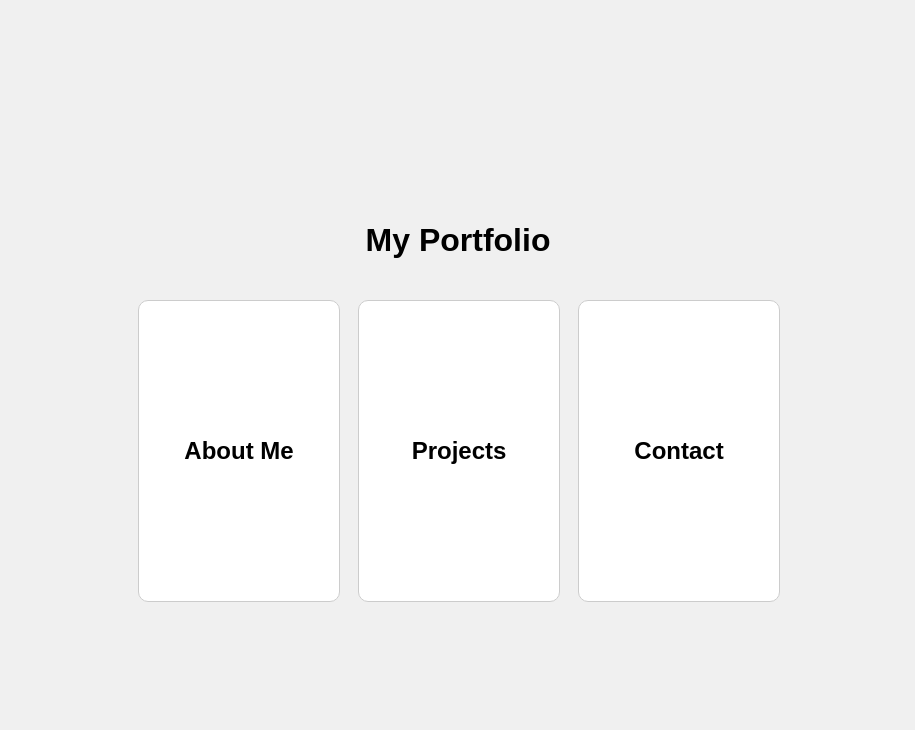
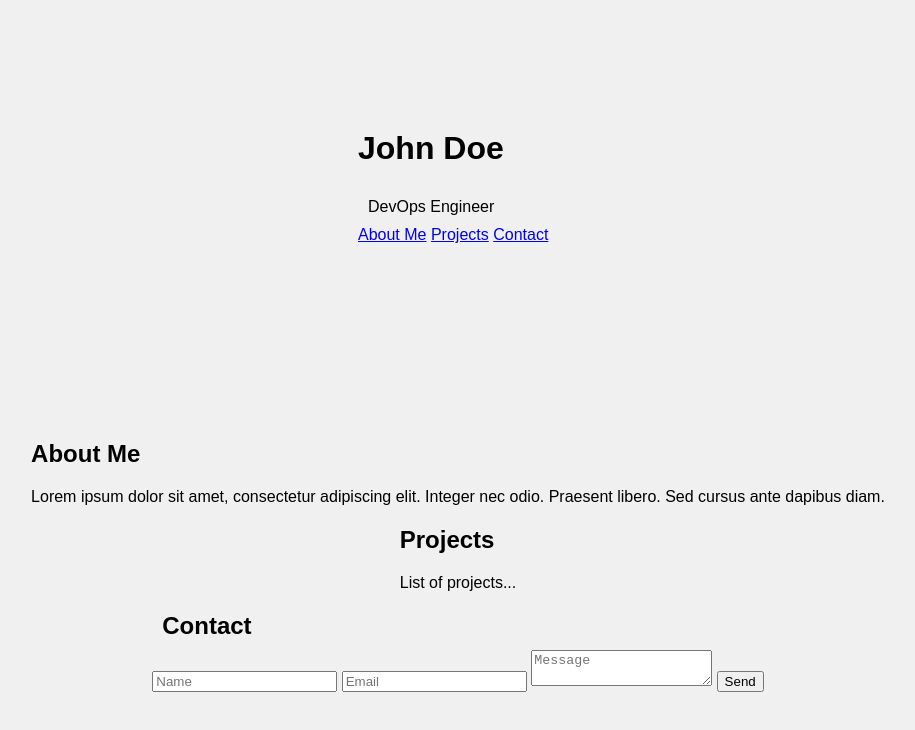
Before and after one commit to tshivanshu358/tshivanshu358.github.io, a plain HTML site: page index.html in a window 1280 px wide. Shown: the whole page, without its empty margins (182-1097 px from the left). Drawn offline with Linux system fonts and the light colour scheme; files that its build step writes are made by us from their sources.

Commit message:
Update index.html

```diff
--- a/index.html
+++ b/index.html
@@ -3,45 +3,42 @@
 <head>
     <meta charset="UTF-8">
     <meta name="viewport" content="width=device-width, initial-scale=1.0">
-    <title>Portfolio</title>
+    <title>3D Portfolio</title>
     <link rel="stylesheet" href="styles.css">
 </head>
 <body>
-    <header>
-        <h1>My Portfolio</h1>
-    </header>
-    <section class="cards">
+    <div class="container">
         <div class="card">
-            <div class="card-inner">
-                <div class="card-front">
-                    <h2>About Me</h2>
-                </div>
-                <div class="card-back">
-                    <p>Hi! I am a DevOps Engineer with a passion for creating efficient and scalable systems.</p>
-                </div>
+            <div class="card-content">
+                <h1>John Doe</h1>
+                <p>DevOps Engineer</p>
+                <a href="#about">About Me</a>
+                <a href="#projects">Projects</a>
+                <a href="#contact">Contact</a>
             </div>
         </div>
-        <div class="card">
-            <div class="card-inner">
-                <div class="card-front">
-                    <h2>Projects</h2>
-                </div>
-                <div class="card-back">
-                    <p>Check out my projects on GitHub and see what I've been working on.</p>
-                </div>
-            </div>
-        </div>
-        <div class="card">
-            <div class="card-inner">
-                <div class="card-front">
-                    <h2>Contact</h2>
-                </div>
-                <div class="card-back">
-                    <p>Feel free to reach out to me via email or LinkedIn.</p>
-                </div>
-            </div>
-        </div>
-    </section>
-    <script src="scripts.js"></script>
+    </div>
+
+    <div id="about" class="section">
+        <h2>About Me</h2>
+        <p>Lorem ipsum dolor sit amet, consectetur adipiscing elit. Integer nec odio. Praesent libero. Sed cursus ante dapibus diam.</p>
+    </div>
+
+    <div id="projects" class="section">
+        <h2>Projects</h2>
+        <p>List of projects...</p>
+    </div>
+
+    <div id="contact" class="section">
+        <h2>Contact</h2>
+        <form id="contact-form">
+            <input type="text" placeholder="Name" required>
+            <input type="email" placeholder="Email" required>
+            <textarea placeholder="Message" required></textarea>
+            <button type="submit">Send</button>
+        </form>
+    </div>
+
+    <script src="script.js"></script>
 </body>
 </html>
```
